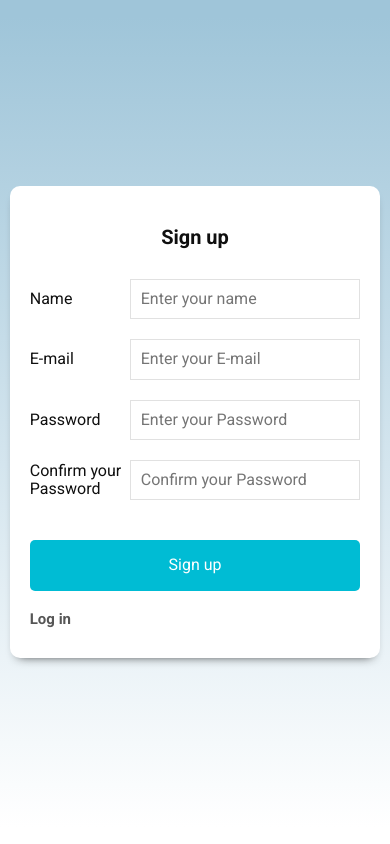
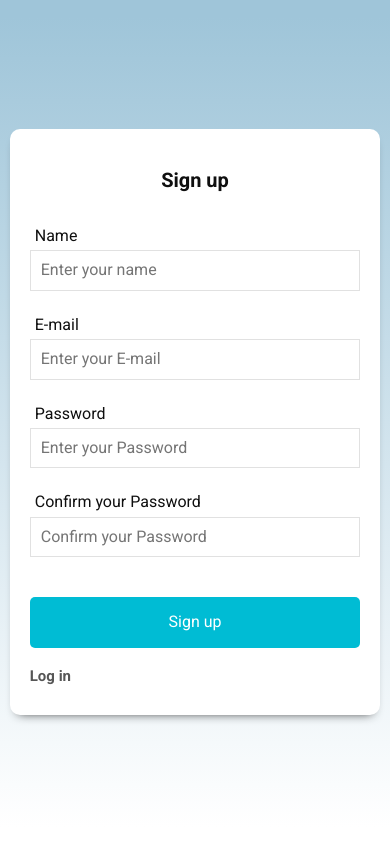
Before and after one commit to ChrisHuila/ecommerce-next-typeScript, a Next.js app: page /signup in a window 390 px wide. Shown: the top 844 px of the page. Built offline with nearby package versions, Linux system fonts and the light colour scheme; no server answers.

Commit message:
login and sign up responsive fixed

```diff
--- a/app/(auth)/Auth.module.css
+++ b/app/(auth)/Auth.module.css
@@ -26,7 +26,7 @@
     font-weight: 700;
 }
 .form_field{
-    display: flex;
+    display: grid;
     margin-bottom: 20px;
     align-items: center;
 }
@@ -37,6 +37,15 @@
     flex: 0 0 100px;
     font-family: var(--textFont);
     color: var(--text-color);
+    padding: .5rem;
+}
+@media (min-width: 400px) {
+   .form_field{
+    display: flex;
+   }
+   .form_field label{
+    padding: 0;
+   }
 }
 .form_field input[type="password"],
 .form_field input[type="email"],
```
